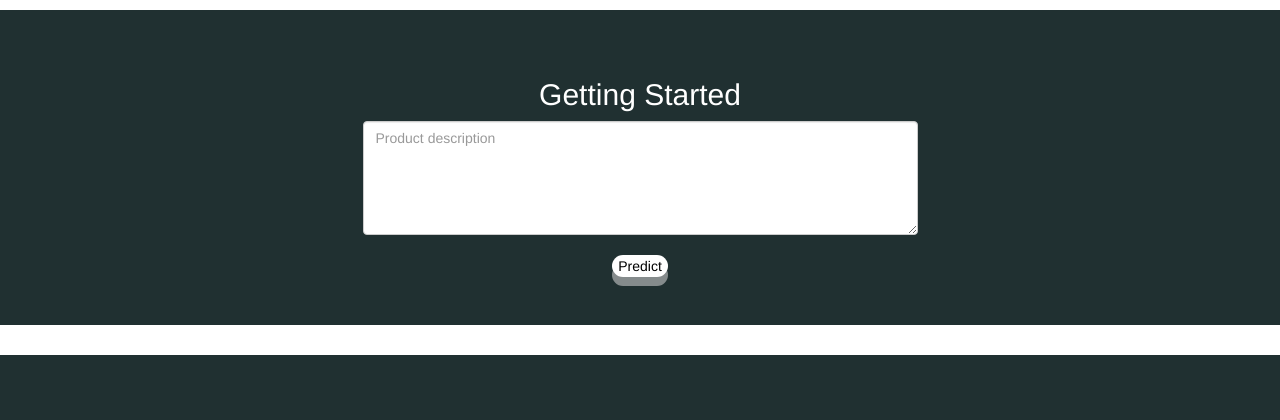
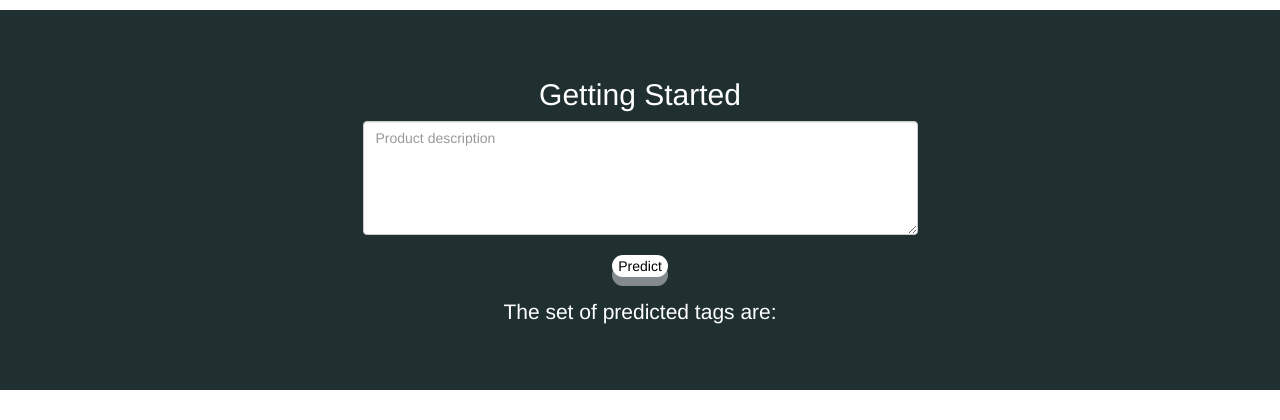
Before and after one commit to wolfsinem/product-tagging, a Flask app: page / in a window 1280 px wide. Shown: the part 474-894 px from the top of the page. Before the commit the page ends 829 px from the top, so only its background shows below. Run offline with Flask 2, Linux system fonts and the light colour scheme; parts of the project's set-up code (start-up, migrations or seed data) failed here and were passed over; some libraries are stand-ins or nearby versions.

Commit message:
print out list with tags which are generated by ml

```diff
--- a/templates/index.html
+++ b/templates/index.html
@@ -49,8 +49,15 @@
                     <textarea class="form-control rounded-0" name="description" required=required placeholder="Product description" id="exampleFormControlTextarea2" rows="5"></textarea>
                     <br>
                     <button type="submit">Predict</button>
-                    {{ generated_tags }}
+                    <br>
+                    <br>
+                    <p>The set of predicted tags are: </p>
                 </form>
+
+                {% for tag in generated_tags %}
+                    <p> {{ tag }} </p>
+                {% endfor %}
+
             </div>
         </div>
     </div>
```
